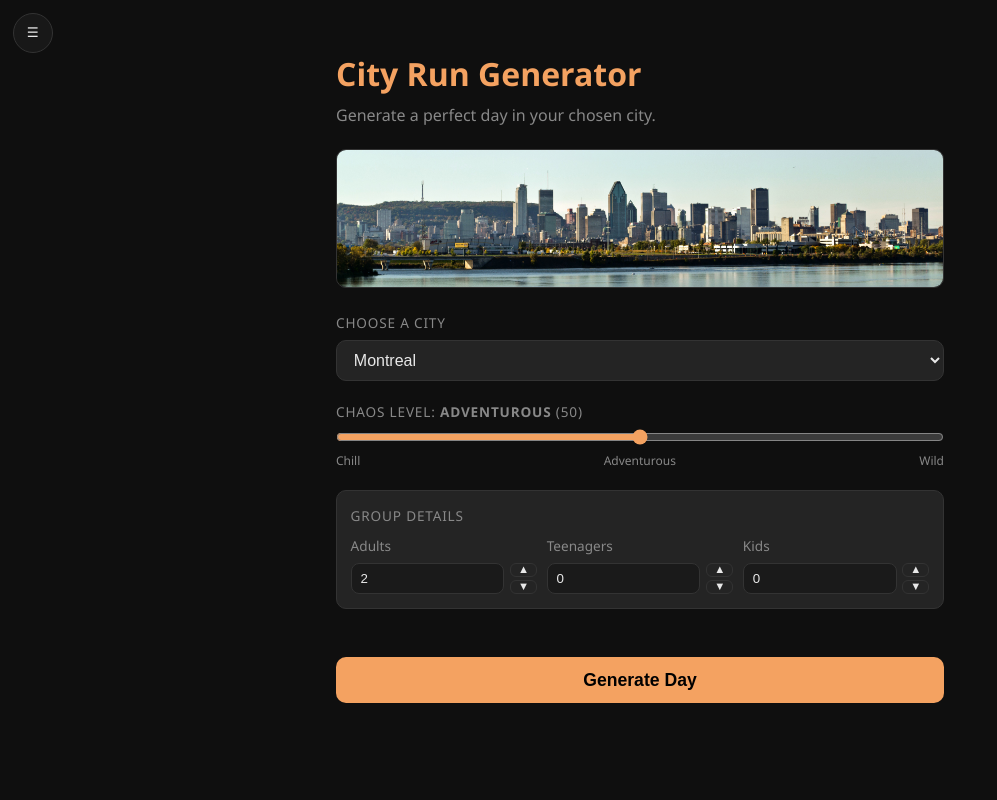
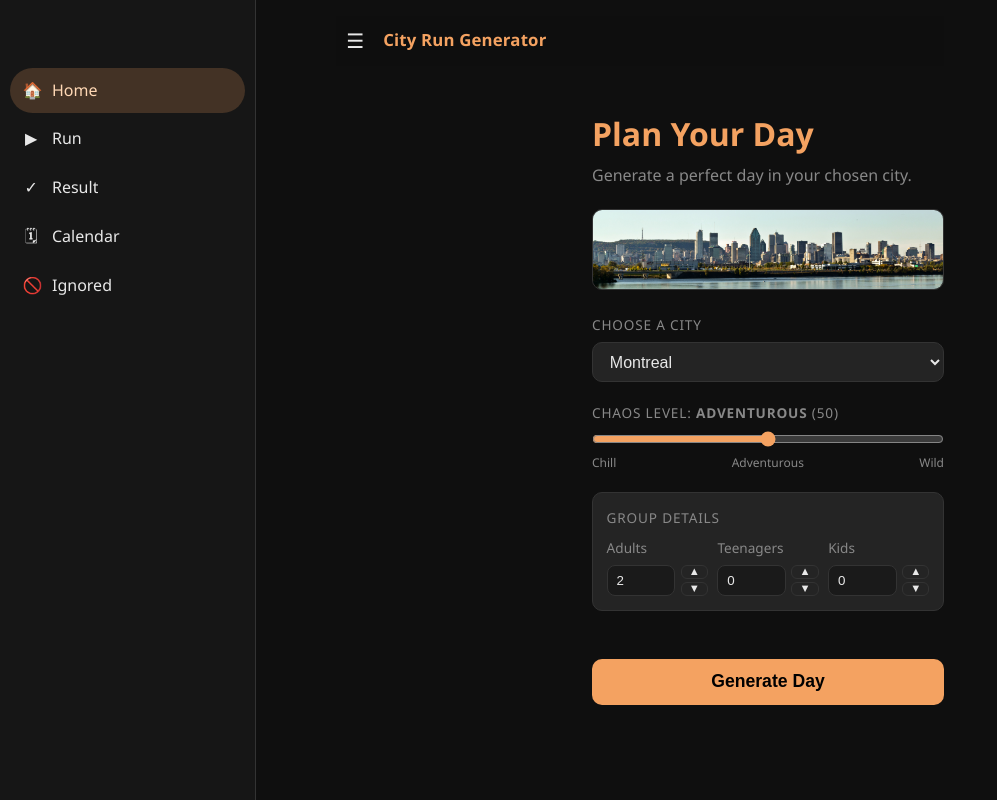
Before and after one commit to jasonesse/jasonesse.github.io, a React (Vite) app: page / in a window 1280 px wide. Shown: the whole page, without its empty margins (0-997 px from the left). Built offline with nearby package versions, Linux system fonts and the light colour scheme.

Commit message:
Refactor TopMenu and App components: enhance layout and accessibility; update HomePage header text

```diff
--- a/src/app/App.tsx
+++ b/src/app/App.tsx
@@ -29,7 +29,9 @@ export default function App() {
   return (
     <BrowserRouter>
       <TopMenu />
-      <AppRoutes />
+      <div className="app-routes">
+        <AppRoutes />
+      </div>
     </BrowserRouter>
   );
 }
--- a/src/components/TopMenu.tsx
+++ b/src/components/TopMenu.tsx
@@ -1,18 +1,63 @@
 import { useEffect, useState } from "react";
-import { Link, useLocation } from "react-router-dom";
+import { NavLink, useLocation } from "react-router-dom";
+
+const DESKTOP_QUERY = "(min-width: 900px)";
+const DESKTOP_COLLAPSE_STORAGE_KEY = "crg_nav_collapsed_v1";
+
+const NAV_ITEMS = [
+  { to: "/", label: "Home", icon: "🏠" },
+  { to: "/run", label: "Run", icon: "▶" },
+  { to: "/result", label: "Result", icon: "✓" },
+  { to: "/history", label: "Calendar", icon: "🗓" },
+  { to: "/ignored", label: "Ignored", icon: "🚫" },
+] as const;
 
 export function TopMenu() {
-  const [open, setOpen] = useState(false);
+  const [isDesktop, setIsDesktop] = useState(() =>
+    typeof window !== "undefined"
+      ? window.matchMedia(DESKTOP_QUERY).matches
+      : false
+  );
+  const [mobileOpen, setMobileOpen] = useState(false);
+  const [desktopCollapsed, setDesktopCollapsed] = useState(() => {
+    if (typeof window === "undefined") return false;
+    return localStorage.getItem(DESKTOP_COLLAPSE_STORAGE_KEY) === "1";
+  });
+
   const location = useLocation();
 
   useEffect(() => {
-    setOpen(false);
+    setMobileOpen(false);
   }, [location.pathname]);
+
+  useEffect(() => {
+    const media = window.matchMedia(DESKTOP_QUERY);
+    const syncDesktop = () => setIsDesktop(media.matches);
+    syncDesktop();
+
+    media.addEventListener("change", syncDesktop);
+    return () => media.removeEventListener("change", syncDesktop);
+  }, []);
+
+  useEffect(() => {
+    localStorage.setItem(
+      DESKTOP_COLLAPSE_STORAGE_KEY,
+      desktopCollapsed ? "1" : "0"
+    );
+  }, [desktopCollapsed]);
+
+  useEffect(() => {
+    const shouldLockScroll = !isDesktop && mobileOpen;
+    document.body.style.overflow = shouldLockScroll ? "hidden" : "";
+    return () => {
+      document.body.style.overflow = "";
+    };
+  }, [isDesktop, mobileOpen]);
 
   useEffect(() => {
     const onKeyDown = (event: KeyboardEvent) => {
       if (event.key === "Escape") {
-        setOpen(false);
+        setMobileOpen(false);
       }
     };
 
@@ -20,60 +65,80 @@ export function TopMenu() {
     return () => window.removeEventListener("keydown", onKeyDown);
   }, []);
 
+  const sidebarOpen = isDesktop ? true : mobileOpen;
+
+  function handleMenuToggle() {
+    if (isDesktop) {
+      setDesktopCollapsed((prev) => !prev);
+      return;
+    }
+
+    setMobileOpen((prev) => !prev);
+  }
+
   return (
-    <div className={`top-menu ${open ? "is-open" : ""}`}>
+    <>
+      <header className="top-menu__bar">
         <button
           className="top-menu__trigger"
-        aria-label="Open navigation menu"
-        aria-expanded={open}
+          aria-label={
+            isDesktop
+              ? desktopCollapsed
+                ? "Expand sidebar"
+                : "Collapse sidebar"
+              : "Open navigation menu"
+          }
+          aria-expanded={isDesktop ? !desktopCollapsed : mobileOpen}
           aria-controls="main-drawer"
-        onClick={() => setOpen((v) => !v)}
+          onClick={handleMenuToggle}
         >
           <span>☰</span>
         </button>
 
+        <h1 className="top-menu__brand">City Run Generator</h1>
+      </header>
+
+      {!isDesktop && (
         <button
           type="button"
-        className="top-menu__backdrop"
-        aria-hidden={!open}
-        tabIndex={open ? 0 : -1}
-        onClick={() => setOpen(false)}
+          className={`top-menu__backdrop ${mobileOpen ? "is-open" : ""}`}
+          aria-hidden={!mobileOpen}
+          tabIndex={mobileOpen ? 0 : -1}
+          onClick={() => setMobileOpen(false)}
         />
+      )}
 
-      <nav
+      <aside
         id="main-drawer"
-        className="top-menu__panel"
+        className={`top-menu ${
+          isDesktop
+            ? desktopCollapsed
+              ? "is-collapsed"
+              : "is-expanded"
+            : mobileOpen
+            ? "is-open"
+            : ""
+        }`}
         aria-label="Main menu"
-        aria-hidden={!open}
+        aria-hidden={!sidebarOpen}
       >
-        <div className="top-menu__panel-header">
-          <p>Menu</p>
-          <button
-            type="button"
-            className="top-menu__close"
-            aria-label="Close menu"
-            onClick={() => setOpen(false)}
+        <nav className="top-menu__panel">
+          {NAV_ITEMS.map((item) => (
+            <NavLink
+              key={item.to}
+              to={item.to}
+              className={({ isActive }) =>
+                `top-menu__link ${isActive ? "is-active" : ""}`
+              }
             >
-            ×
-          </button>
-        </div>
-
-        <Link to="/" className="top-menu__link">
-          Home
-        </Link>
-        <Link to="/run" className="top-menu__link">
-          Run
-        </Link>
-        <Link to="/result" className="top-menu__link">
-          Result
-        </Link>
-        <Link to="/history" className="top-menu__link">
-          Calendar
-        </Link>
-        <Link to="/ignored" className="top-menu__link">
-          Ignored
-        </Link>
+              <span className="top-menu__icon" aria-hidden="true">
+                {item.icon}
+              </span>
+              <span className="top-menu__label">{item.label}</span>
+            </NavLink>
+          ))}
         </nav>
-    </div>
+      </aside>
+    </>
   );
 }
--- a/src/index.css
+++ b/src/index.css
@@ -38,104 +38,157 @@ body {
 }
 
 /* ── Top Menu ── */
-.top-menu {
-  position: fixed;
+.top-menu__bar {
+  position: sticky;
   top: 0;
-  left: 0;
-  z-index: 60;
+  display: flex;
+  align-items: center;
+  gap: 0.75rem;
+  width: 100%;
+  padding: 0.55rem 0.2rem;
+  margin-bottom: 0.65rem;
+  background: rgba(15, 15, 15, 0.88);
+  backdrop-filter: blur(8px);
+  z-index: 70;
 }
 
 .top-menu__trigger {
-  position: fixed;
-  top: 0.8rem;
-  left: 0.8rem;
-  width: 2.5rem;
-  height: 2.5rem;
-  border-radius: 999px;
-  border: 1px solid var(--color-border);
-  background: rgba(26, 26, 26, 0.94);
+  width: 2rem;
+  height: 2rem;
+  border: none;
+  border-radius: 0;
+  background: transparent;
   color: var(--color-text);
   display: inline-flex;
   align-items: center;
   justify-content: center;
-  z-index: 62;
   cursor: pointer;
+  flex: 0 0 auto;
+  font-size: 1.25rem;
+  line-height: 1;
+}
+
+.top-menu__brand {
+  color: var(--color-accent);
+  font-size: 1.05rem;
+  font-weight: 700;
+  letter-spacing: 0.01em;
+  white-space: nowrap;
+  overflow: hidden;
+  text-overflow: ellipsis;
 }
 
 .top-menu__backdrop {
   position: fixed;
   inset: 0;
   border: none;
-  background: rgba(0, 0, 0, 0.42);
+  background: rgba(0, 0, 0, 0.45);
   opacity: 0;
   pointer-events: none;
   transition: opacity 220ms ease;
-  z-index: 60;
+  z-index: 62;
 }
 
-.top-menu__panel {
+.top-menu__backdrop.is-open {
+  opacity: 1;
+  pointer-events: auto;
+}
+
+.top-menu {
   position: fixed;
   top: 0;
   left: 0;
   height: 100dvh;
-  width: min(82vw, 20rem);
-  background: var(--color-card);
+  width: 17rem;
+  padding: 4.25rem 0.65rem 0.75rem;
+  background: #161616;
   border-right: 1px solid var(--color-border);
-  padding: 1rem 0.6rem;
-  display: flex;
-  flex-direction: column;
-  gap: 0.35rem;
   transform: translateX(-102%);
-  transition: transform 240ms ease;
-  z-index: 61;
+  transition: transform 220ms ease;
+  z-index: 64;
 }
 
-.top-menu.is-open .top-menu__panel {
+.top-menu.is-open {
   transform: translateX(0);
 }
 
-.top-menu.is-open .top-menu__backdrop {
-  opacity: 1;
-  pointer-events: auto;
-}
-
-.top-menu__panel-header {
+.top-menu__panel {
   display: flex;
-  align-items: center;
-  justify-content: space-between;
-  margin-bottom: 0.45rem;
-  padding: 0 0.35rem;
-}
-
-.top-menu__panel-header p {
-  font-size: 0.82rem;
-  text-transform: uppercase;
-  letter-spacing: 0.08em;
-  color: var(--color-muted);
-}
-
-.top-menu__close {
-  width: 2rem;
-  height: 2rem;
-  border-radius: 999px;
-  border: 1px solid var(--color-border);
-  background: var(--color-surface);
-  color: var(--color-text);
-  font-size: 1.25rem;
-  line-height: 1;
-  cursor: pointer;
+  flex-direction: column;
+  gap: 0.25rem;
 }
 
 .top-menu__link {
   color: var(--color-text);
   text-decoration: none;
-  padding: 0.7rem 0.75rem;
-  border-radius: 8px;
-  font-size: 1rem;
+  display: flex;
+  align-items: center;
+  gap: 0.75rem;
+  padding: 0.6rem 0.75rem;
+  border-radius: 999px;
+  transition: background-color 160ms ease, color 160ms ease;
+}
+
+.top-menu__icon {
+  width: 1.1rem;
+  text-align: center;
+  flex: 0 0 auto;
+}
+
+.top-menu__label {
+  overflow: hidden;
+  text-overflow: ellipsis;
 }
 
 .top-menu__link:hover {
-  background: var(--color-surface);
+  background: rgba(255, 255, 255, 0.06);
+}
+
+.top-menu__link.is-active {
+  background: rgba(244, 162, 97, 0.2);
+  color: #ffd8b5;
+}
+
+.app-routes {
+  transition: margin-left 220ms ease;
+}
+
+@media (max-width: 420px) {
+  .top-menu__brand {
+    font-size: 0.95rem;
+  }
+}
+
+@media (min-width: 900px) {
+  .top-menu {
+    transform: translateX(0);
+    width: 16rem;
+  }
+
+  .top-menu.is-collapsed {
+    width: 4.6rem;
+  }
+
+  .top-menu.is-collapsed .top-menu__label {
+    display: none;
+  }
+
+  .top-menu.is-collapsed .top-menu__link {
+    justify-content: center;
+    padding-inline: 0.45rem;
+  }
+
+  .top-menu__backdrop {
+    display: none;
+  }
+
+  .app-routes {
+    margin-left: 16rem;
+  }
+
+  .top-menu.is-collapsed + .app-routes {
+    margin-left: 4.6rem;
+  }
 }
 
 /* ── Buttons ── */
@@ -280,7 +333,7 @@ body {
 
 /* ── Run Page ── */
 .run-page { display: flex; flex-direction: column; gap: 1rem; }
-.run-page__title { font-size: 1.5rem; color: var(--color-accent); padding-top: 1rem; }
+.run-page__title { font-size: 1.5rem; color: var(--color-accent); }
 .run-page__city-image { max-height: 180px; }
 
 /* ── Day Timeline ── */
--- a/src/pages/HomePage.tsx
+++ b/src/pages/HomePage.tsx
@@ -68,7 +68,7 @@ export function HomePage() {
   return (
     <main className="home-page">
       <header className="home-page__header">
-        <h1>City Run Generator</h1>
+        <h1>Plan Your Day</h1>
         <p>Generate a perfect day in your chosen city.</p>
       </header>
 
```
Lines whose indentation alone changed are shown as unchanged.
